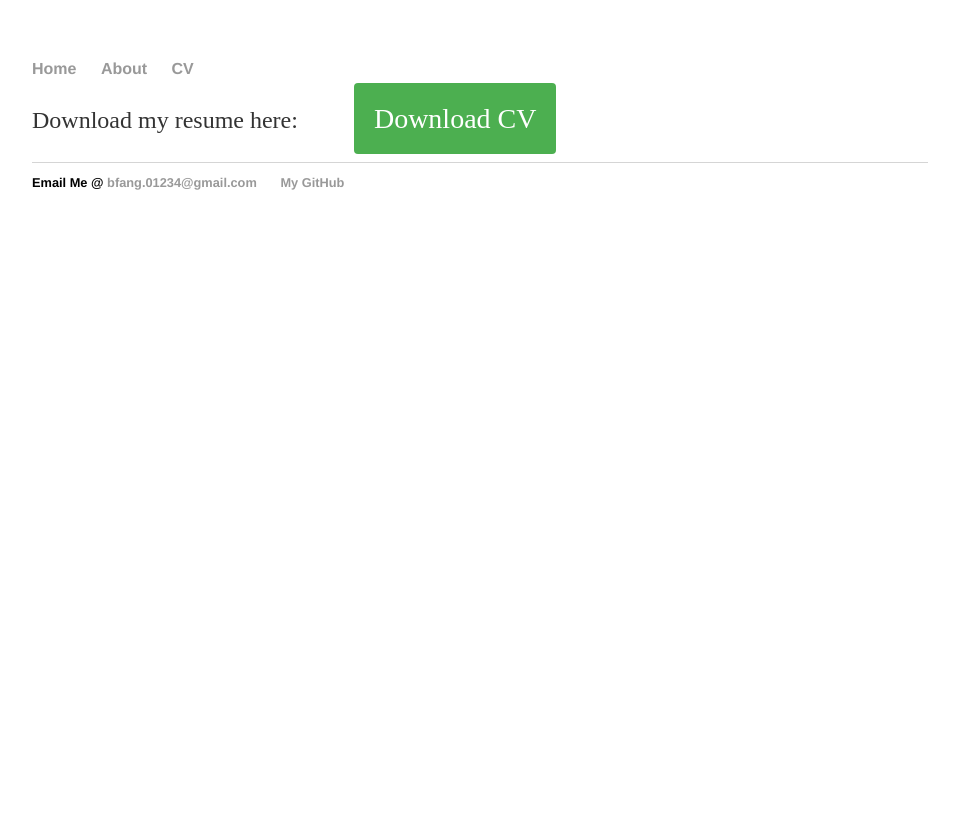
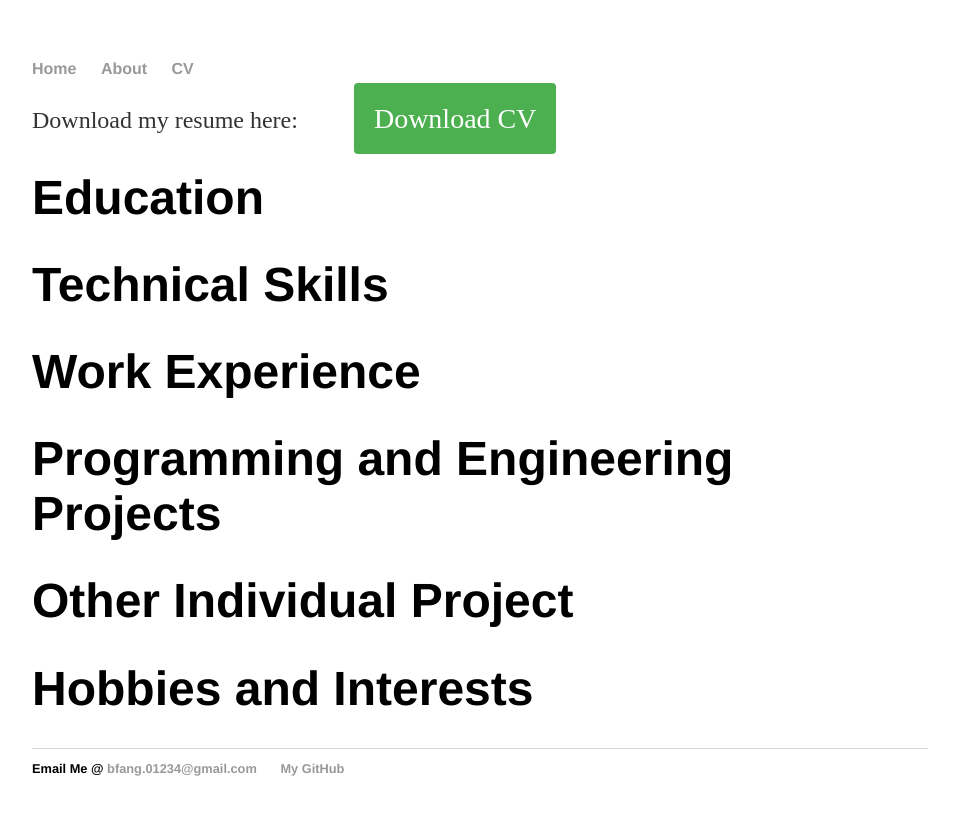
Before and after one commit to bennyfang/bennyfang.github.io, a Jekyll site: the page built from cv/index.html, in a window 1280 px wide. Shown: the top 815 px of the page, without its empty margins (160-1119 px from the left). Built offline with Jekyll 4.4.1, drawn with Linux system fonts in a browser that asks for light colours.

Commit message:
Update index.html

```diff
--- a/cv/index.html
+++ b/cv/index.html
@@ -6,4 +6,10 @@ description: Benny Fang's CV
 
 <div class="cv">
 	<p>Download my resume here: <a href="/files/Resume20170123.pdf" class="button" title="Download CV as PDF"><span>Download CV </span></a></p>
+	<h1>Education</h1>
+	<h1>Technical Skills</h1>
+	<h1>Work Experience</h1>
+	<h1>Programming and Engineering Projects</h1>
+	<h1>Other Individual Project</h1>
+	<h1>Hobbies and Interests</h1>
 </div>
```
